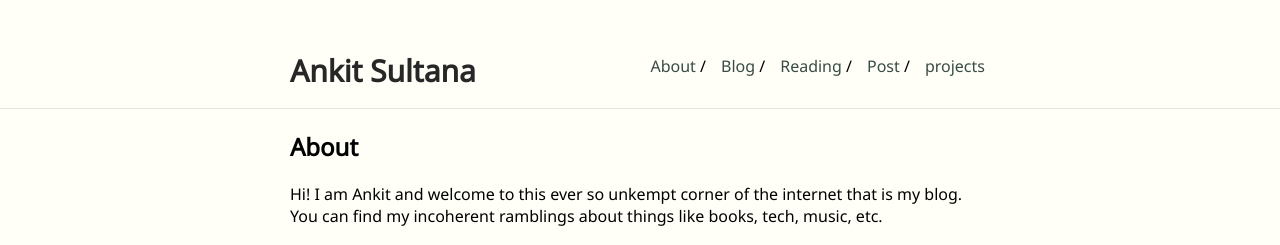
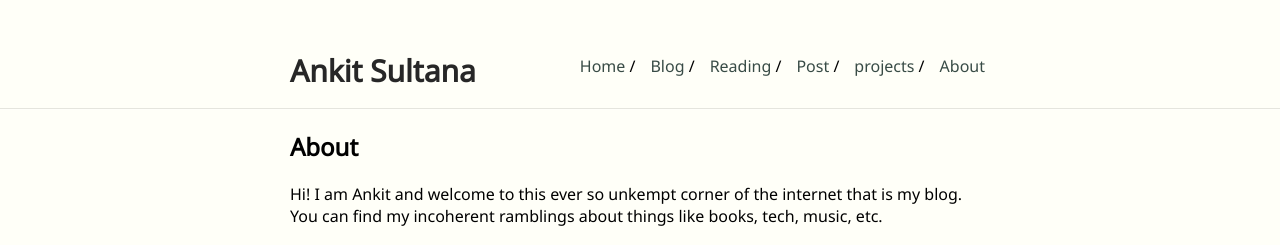
Before and after one commit to YiPianYe/ankitsultana, a Jekyll site: the page built from index.md, in a window 1280 px wide. Shown: the top 245 px of the page. Built offline with Jekyll 4.4.1, drawn with Linux system fonts in a browser that asks for light colours; our own code applies the rules of GitHub Pages for plain Markdown files.

Commit message:
Update _config.yml

```diff
--- a/_config.yml
+++ b/_config.yml
@@ -19,7 +19,7 @@ sass:
   sass_dir: _sass
 
 nav:
-  - name: "About"
+  - name: "Home"
     link: "/ankitsultana"
   - name: "Blog"
     link: "/ankitsultana/blog"
@@ -29,6 +29,8 @@ nav:
     link: "/ankitsultana/post"
   - name: "projects"
     link: "/ankitsultana/projects"
+  - name: "About"
+    link: "/ankitsultana/about"
 # 翻页 路径
 paginate: 6
 
```
